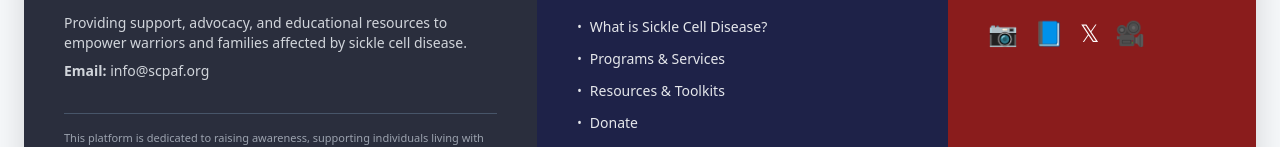
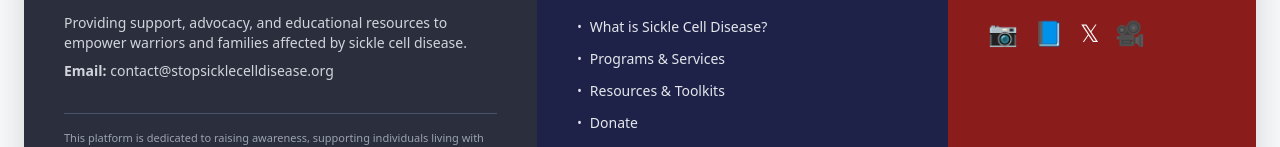
Before and after one commit to AdoleNG/scpaf, a React (Vite) app: page / in a window 1280 px wide. Shown: the part 2691-2838 px from the top of the page. Built offline with nearby package versions, Linux system fonts and the light colour scheme; no server answers.

Commit message:
updated contact info on pages

```diff
--- a/src/pages/Home.jsx
+++ b/src/pages/Home.jsx
@@ -313,7 +313,7 @@ export default function Home() {
                 Providing support, advocacy, and educational resources to empower warriors and families affected by sickle cell disease.
               </p>
               <div className="space-y-1 text-gray-300">
-                <p><strong>Email:</strong> info@scpaf.org</p>
+                <p><strong>Email:</strong> contact@stopsicklecelldisease.org</p>
               </div>
             </div>
 
--- a/src/pages/Sponsors/BecomeSponsor.jsx
+++ b/src/pages/Sponsors/BecomeSponsor.jsx
@@ -30,7 +30,7 @@ export default function BecomeSponsor() {
               It takes someone with a very big heart to reach into their pocket and give to people they've never met. We thank you for everything you have done in the past, all that you are still doing, and all that you will continue to do.
             </p>
             <p className="text-slate-700 leading-relaxed text-base md:text-lg">
-              If you would like to become an event sponsor, please contact Victor Ameh at <a href="mailto:sponsorships@scpaf.con" className="text-red-600 font-semibold hover:underline">sponsorships@scpaf.com</a> or <a href="tel:9027897763" className="text-red-600 font-semibold hover:underline">(902) 789-7763</a> for more information.
+              If you would like to become an event sponsor, please contact us at <a href="mailto:contact@stopsicklecelldisease.org" className="text-red-600 font-semibold hover:underline">contact@stopsicklecelldisease.org</a> or <a href="tel:+1 (902)7897763" className="text-red-600 font-semibold hover:underline">(902) 789-7763</a> for more information.
             </p>
           </div>
         </div>
--- a/src/pages/Warriors/CHWSupport.jsx
+++ b/src/pages/Warriors/CHWSupport.jsx
@@ -100,7 +100,7 @@ export default function CHWSupport() {
             Our community health team is here to assist you or your family. Reach out to connect with a dedicated CHW.
           </p>
           <div className="text-lg font-semibold text-slate-800">
-            Contact us at <span className="text-red-600">(902) 789-7763</span> or email <span className="text-red-600">info@scpaf.com</span>
+            Contact us at <span className="text-red-600">+1 (902) 789-7763</span> or email <span className="text-red-600">contact@stopsicklecelldisease.org</span>
           </div>
         </div>
 
--- a/src/pages/Warriors/Volunteer.jsx
+++ b/src/pages/Warriors/Volunteer.jsx
@@ -157,7 +157,7 @@ export default function Volunteer() {
                 href="#contact-form"
                 className="text-sm font-semibold text-red-600 hover:underline"
               >
-                Sign up for Digital & Media &rarr;
+                Sign up for Digital & Media
               </a>
             </div>
           </div>
```
